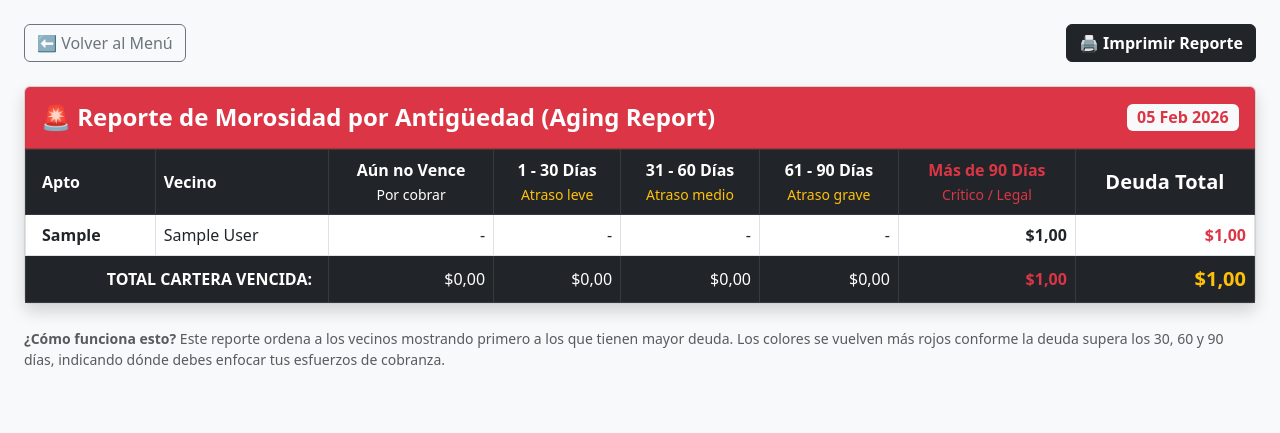
After one commit to Jusetreynoso/saas-residencial, a Django app: page /reportes/morosidad/ in a window 1280 px wide. The commit adds this page. Shown: the top 433 px of the page. Run offline with Django 5.2, Linux system fonts and the light colour scheme; a user stored in the database is signed in; tables that the repository leaves empty hold one stand-in row (values such as "Sample post").

Commit message:
Agregado reporte de morosidad

```diff
--- /dev/null
+++ b/core/templates/core/reporte_morosidad.html
@@ -0,0 +1,103 @@
+<!DOCTYPE html>
+<html lang="es">
+<head>
+    <meta charset="UTF-8">
+    <title>Reporte de Morosidad (Aging)</title>
+    <link href="https://cdn.jsdelivr.net/npm/bootstrap@5.3.0/dist/css/bootstrap.min.css" rel="stylesheet">
+    <style>
+        body { background-color: #f8f9fa; }
+        .table-aging th { vertical-align: middle; text-align: center; }
+        .col-aldia { background-color: #f8f9fa; }
+        .col-30 { background-color: #fff3cd; } /* Amarillo claro */
+        .col-60 { background-color: #ffe8a1; } /* Amarillo */
+        .col-90 { background-color: #ffc107; } /* Naranja */
+        .col-mas90 { background-color: #f8d7da; color: #842029; font-weight: bold; } /* Rojo */
+        .col-total { font-weight: bold; background-color: #e9ecef; }
+
+        @media print {
+            .no-print { display: none !important; }
+            body { background-color: white; }
+            .card { border: none; box-shadow: none !important; }
+            /* Forzar a imprimir colores de fondo */
+            * { -webkit-print-color-adjust: exact !important; print-color-adjust: exact !important; }
+        }
+    </style>
+</head>
+<body class="pb-5">
+
+<div class="container-fluid mt-4 px-4">
+
+    <div class="d-flex justify-content-between align-items-center mb-4 no-print">
+        <a href="{% url 'menu_reportes' %}" class="btn btn-outline-secondary">⬅ Volver al Menú</a>
+        <button onclick="window.print()" class="btn btn-dark fw-bold">🖨️ Imprimir Reporte</button>
+    </div>
+
+    <div class="card shadow">
+        <div class="card-header bg-danger text-white d-flex justify-content-between align-items-center py-3">
+            <h4 class="mb-0 fw-bold">🚨 Reporte de Morosidad por Antigüedad (Aging Report)</h4>
+            <span class="badge bg-light text-danger fs-6">{{ hoy|date:"d M Y" }}</span>
+        </div>
+
+        <div class="card-body p-0">
+            <div class="table-responsive">
+                <table class="table table-bordered table-hover table-aging mb-0">
+                    <thead class="table-dark">
+                        <tr>
+                            <th class="text-start ps-3">Apto</th>
+                            <th class="text-start">Vecino</th>
+                            <th title="Facturas emitidas pero que aún no vencen">Aún no Vence<br><small class="fw-normal">Por cobrar</small></th>
+                            <th>1 - 30 Días<br><small class="fw-normal text-warning">Atraso leve</small></th>
+                            <th>31 - 60 Días<br><small class="fw-normal text-warning">Atraso medio</small></th>
+                            <th>61 - 90 Días<br><small class="fw-normal text-warning">Atraso grave</small></th>
+                            <th class="text-danger">Más de 90 Días<br><small class="fw-normal">Crítico / Legal</small></th>
+                            <th class="fs-5">Deuda Total</th>
+                        </tr>
+                    </thead>
+                    <tbody>
+                        {% for fila in datos_morosidad %}
+                        <tr>
+                            <td class="text-start ps-3 fw-bold">{{ fila.apto }}</td>
+                            <td class="text-start">{{ fila.usuario.first_name }} {{ fila.usuario.last_name }}</td>
+
+                            <td class="text-end col-aldia">{% if fila.al_dia > 0 %}${{ fila.al_dia|floatformat:2 }}{% else %}-{% endif %}</td>
+                            <td class="text-end col-30">{% if fila.dias_30 > 0 %}${{ fila.dias_30|floatformat:2 }}{% else %}-{% endif %}</td>
+                            <td class="text-end col-60">{% if fila.dias_60 > 0 %}${{ fila.dias_60|floatformat:2 }}{% else %}-{% endif %}</td>
+                            <td class="text-end col-90">{% if fila.dias_90 > 0 %}${{ fila.dias_90|floatformat:2 }}{% else %}-{% endif %}</td>
+                            <td class="text-end col-mas90">{% if fila.mas_90 > 0 %}${{ fila.mas_90|floatformat:2 }}{% else %}-{% endif %}</td>
+
+                            <td class="text-end col-total fs-6 text-danger">${{ fila.total|floatformat:2 }}</td>
+                        </tr>
+                        {% empty %}
+                        <tr>
+                            <td colspan="8" class="text-center p-5 text-muted fs-5">¡Felicidades! No hay vecinos con deudas en este momento.</td>
+                        </tr>
+                        {% endfor %}
+                    </tbody>
+
+                    {% if datos_morosidad %}
+                    <tfoot class="table-dark fs-6">
+                        <tr>
+                            <td colspan="2" class="text-end fw-bold pe-3">TOTAL CARTERA VENCIDA:</td>
+                            <td class="text-end">${{ totales_globales.al_dia|floatformat:2 }}</td>
+                            <td class="text-end">${{ totales_globales.dias_30|floatformat:2 }}</td>
+                            <td class="text-end">${{ totales_globales.dias_60|floatformat:2 }}</td>
+                            <td class="text-end">${{ totales_globales.dias_90|floatformat:2 }}</td>
+                            <td class="text-end text-danger fw-bold">${{ totales_globales.mas_90|floatformat:2 }}</td>
+                            <td class="text-end fw-bold text-warning fs-5">${{ totales_globales.total|floatformat:2 }}</td>
+                        </tr>
+                    </tfoot>
+                    {% endif %}
+                </table>
+            </div>
+        </div>
+    </div>
+
+    <div class="mt-4 no-print text-muted small">
+        <p><strong>¿Cómo funciona esto?</strong> Este reporte ordena a los vecinos mostrando primero a los que tienen mayor deuda. Los colores se vuelven más rojos conforme la deuda supera los 30, 60 y 90 días, indicando dónde debes enfocar tus esfuerzos de cobranza.</p>
+    </div>
+
+</div>
+
+<script src="https://cdn.jsdelivr.net/npm/bootstrap@5.3.0/dist/js/bootstrap.bundle.min.js"></script>
+</body>
+</html>
--- a/core/urls.py
+++ b/core/urls.py
@@ -76,4 +76,6 @@ urlpatterns = [
     path('reportes/mensual/', views.reporte_mensual_dinamico, name='reporte_mensual_dinamico'),
 
     path('reportes/estado-cuenta/', views.reporte_estado_cuenta, name='reporte_estado_cuenta'),
+
+    path('reportes/morosidad/', views.reporte_morosidad, name='reporte_morosidad'),
 ]
--- a/core/views.py
+++ b/core/views.py
@@ -1569,3 +1569,89 @@ def reporte_estado_cuenta(request):
     }
 
     return render(request, 'core/reporte_estado_cuenta.html', context)
+
+@login_required
+def reporte_morosidad(request):
+    if request.user.rol not in ['ADMIN_RESIDENCIAL', 'SUPERADMIN']:
+        return redirect('dashboard')
+
+    residencial = request.user.residencial
+    hoy = timezone.now().date()
+
+    vecinos = Usuario.objects.filter(residencial=residencial).order_by('apartamento__numero')
+
+    datos_morosidad = []
+
+    # Acumuladores globales para el final de la tabla
+    totales_globales = {
+        'al_dia': Decimal('0.00'),   # Debe dinero, pero aún no vence
+        'dias_30': Decimal('0.00'),  # 1 a 30 días vencido
+        'dias_60': Decimal('0.00'),  # 31 a 60 días vencido
+        'dias_90': Decimal('0.00'),  # 61 a 90 días vencido
+        'mas_90': Decimal('0.00'),   # Más de 90 días vencido (Crítico)
+        'total': Decimal('0.00')
+    }
+
+    for vecino in vecinos:
+        # Buscamos facturas que no estén pagadas
+        facturas_pendientes = Factura.objects.filter(usuario=vecino).exclude(estado='PAGADO')
+
+        if not facturas_pendientes.exists():
+            continue # Si no debe nada, saltamos al siguiente vecino
+
+        vecino_data = {
+            'usuario': vecino,
+            'apto': vecino.apartamento.numero if vecino.apartamento else 'S/A',
+            'al_dia': Decimal('0.00'),
+            'dias_30': Decimal('0.00'),
+            'dias_60': Decimal('0.00'),
+            'dias_90': Decimal('0.00'),
+            'mas_90': Decimal('0.00'),
+            'total': Decimal('0.00')
+        }
+
+        for f in facturas_pendientes:
+            monto_deuda = f.saldo_pendiente if f.saldo_pendiente is not None else f.monto
+            if monto_deuda <= 0:
+                continue
+
+            # Calculamos los días de atraso basados en la fecha de vencimiento
+            dias_vencidos = 0
+            if f.fecha_vencimiento and f.fecha_vencimiento < hoy:
+                dias_vencidos = (hoy - f.fecha_vencimiento).days
+
+            # Asignamos el monto a la cubeta correspondiente
+            if dias_vencidos <= 0:
+                vecino_data['al_dia'] += monto_deuda
+                totales_globales['al_dia'] += monto_deuda
+            elif dias_vencidos <= 30:
+                vecino_data['dias_30'] += monto_deuda
+                totales_globales['dias_30'] += monto_deuda
+            elif dias_vencidos <= 60:
+                vecino_data['dias_60'] += monto_deuda
+                totales_globales['dias_60'] += monto_deuda
+            elif dias_vencidos <= 90:
+                vecino_data['dias_90'] += monto_deuda
+                totales_globales['dias_90'] += monto_deuda
+            else:
+                vecino_data['mas_90'] += monto_deuda
+                totales_globales['mas_90'] += monto_deuda
+
+            vecino_data['total'] += monto_deuda
+            totales_globales['total'] += monto_deuda
+
+        # Solo agregamos al vecino al reporte si su deuda total es mayor a 0
+        if vecino_data['total'] > 0:
+            datos_morosidad.append(vecino_data)
+
+    # Ordenar la lista de mayor a menor deuda (los más críticos arriba)
+    datos_morosidad = sorted(datos_morosidad, key=lambda x: x['total'], reverse=True)
+
+    context = {
+        'datos_morosidad': datos_morosidad,
+        'totales_globales': totales_globales,
+        'hoy': hoy,
+        'residencial': residencial
+    }
+
+    return render(request, 'core/reporte_morosidad.html', context)
```
Also changed, not shown: core/templates/core/menu_reportes.html (+11 -0 lines).
